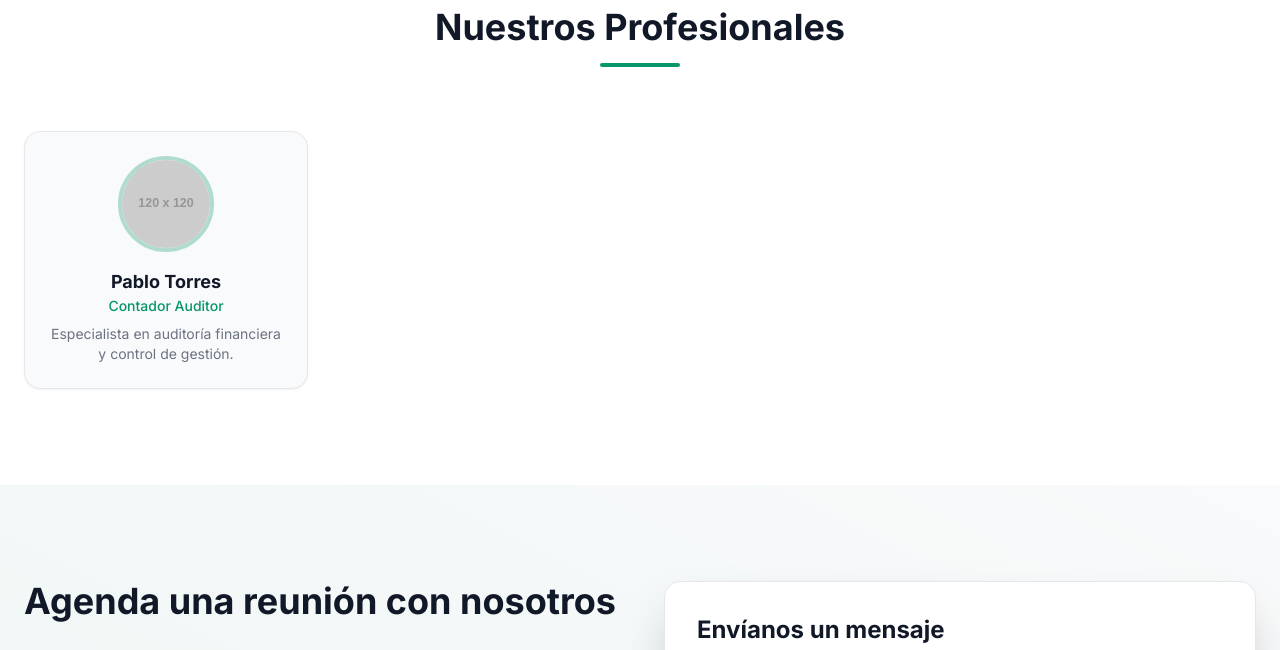
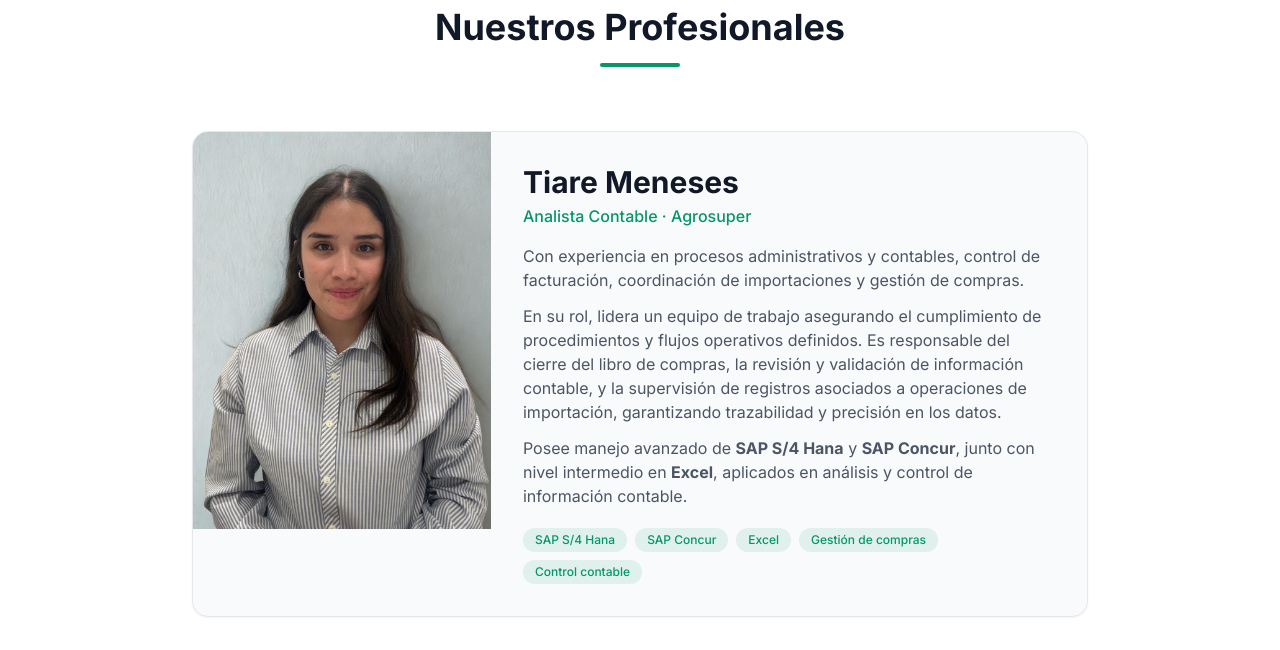
Before and after one commit to Carlos17112002/pagina_contabilidad, a plain HTML site: page index.html in a window 1280 px wide. Shown: the part 3341-3991 px from the top of the page. Drawn offline with nearby package versions, Linux system fonts and the light colour scheme; placeholder pictures from the web are drawn by us.

Commit message:
se agrego una persona al equipo

```diff
--- a/index.html
+++ b/index.html
@@ -433,15 +433,54 @@
                 <h2 class="text-3xl sm:text-4xl font-bold text-gray-900 mt-2">Nuestros Profesionales</h2>
                 <div class="w-20 h-1 bg-[#059669] mx-auto mt-4 rounded"></div>
             </div>
-            <div class="grid sm:grid-cols-2 lg:grid-cols-4 gap-6 sm:gap-8">
-                <div class="card-hover bg-gray-50 rounded-2xl p-5 sm:p-6 text-center border border-gray-200 shadow-sm fade-up"
-                    style="transition-delay:0.2s;">
-                    <img src="https://placehold.co/120x120/059669/white?text=PT" alt="Pablo Torres"
-                        class="w-20 h-20 sm:w-24 sm:h-24 rounded-full mx-auto mb-3 sm:mb-4 object-cover border-4 border-[#059669]/30">
-                    <h4 class="font-bold text-base sm:text-lg text-gray-900">Pablo Torres</h4>
-                    <p class="text-[#059669] text-xs sm:text-sm font-medium">Contador Auditor</p>
-                    <p class="text-gray-500 text-xs sm:text-sm mt-2">Especialista en auditoría financiera y control de
-                        gestión.</p>
+
+            <!-- Tarjeta horizontal: imagen izquierda, texto derecha -->
+            <div
+                class="card-hover bg-gray-50 rounded-2xl border border-gray-200 shadow-sm overflow-hidden fade-up max-w-4xl mx-auto">
+                <div class="flex flex-col md:flex-row items-center md:items-start">
+                    <!-- Imagen -->
+                    <div class="w-full md:w-1/3 flex-shrink-0 p-6 md:p-0">
+                        <img src="img/Tiare-meneses.jpeg" alt="Tiare Meneses"
+                            class="w-40 h-40 sm:w-56 sm:h-56 md:w-full md:h-full object-cover rounded-2xl md:rounded-none mx-auto">
+                    </div>
+                    <!-- Texto -->
+                    <div class="p-6 sm:p-8 flex flex-col justify-center">
+                        <h3 class="text-2xl sm:text-3xl font-bold text-gray-900 mb-1">Tiare Meneses</h3>
+                        <p class="text-[#059669] font-medium text-sm sm:text-base mb-4">Analista Contable · Agrosuper
+                        </p>
+                        <div class="text-gray-600 text-sm sm:text-base leading-relaxed space-y-3">
+                            <p>
+                                Con experiencia en procesos administrativos y contables, control de facturación,
+                                coordinación de importaciones y gestión de compras.
+                            </p>
+                            <p>
+                                En su rol, lidera un equipo de trabajo asegurando el cumplimiento de procedimientos
+                                y flujos operativos definidos. Es responsable del cierre del libro de compras, la
+                                revisión y validación de información contable, y la supervisión de registros asociados
+                                a operaciones de importación, garantizando trazabilidad y precisión en los datos.
+                            </p>
+                            <p>
+                                Posee manejo avanzado de <strong>SAP S/4 Hana</strong> y <strong>SAP Concur</strong>,
+                                junto con nivel intermedio en <strong>Excel</strong>, aplicados en análisis y control
+                                de información contable.
+                            </p>
+                        </div>
+                        <!-- Habilidades -->
+                        <div class="mt-5 flex flex-wrap gap-2">
+                            <span class="bg-[#059669]/10 text-[#059669] text-xs font-medium px-3 py-1 rounded-full">SAP
+                                S/4 Hana</span>
+                            <span class="bg-[#059669]/10 text-[#059669] text-xs font-medium px-3 py-1 rounded-full">SAP
+                                Concur</span>
+                            <span
+                                class="bg-[#059669]/10 text-[#059669] text-xs font-medium px-3 py-1 rounded-full">Excel</span>
+                            <span
+                                class="bg-[#059669]/10 text-[#059669] text-xs font-medium px-3 py-1 rounded-full">Gestión
+                                de compras</span>
+                            <span
+                                class="bg-[#059669]/10 text-[#059669] text-xs font-medium px-3 py-1 rounded-full">Control
+                                contable</span>
+                        </div>
+                    </div>
                 </div>
             </div>
         </div>
```
Also changed, not shown: img/tiare-meneses.jpeg (added).
